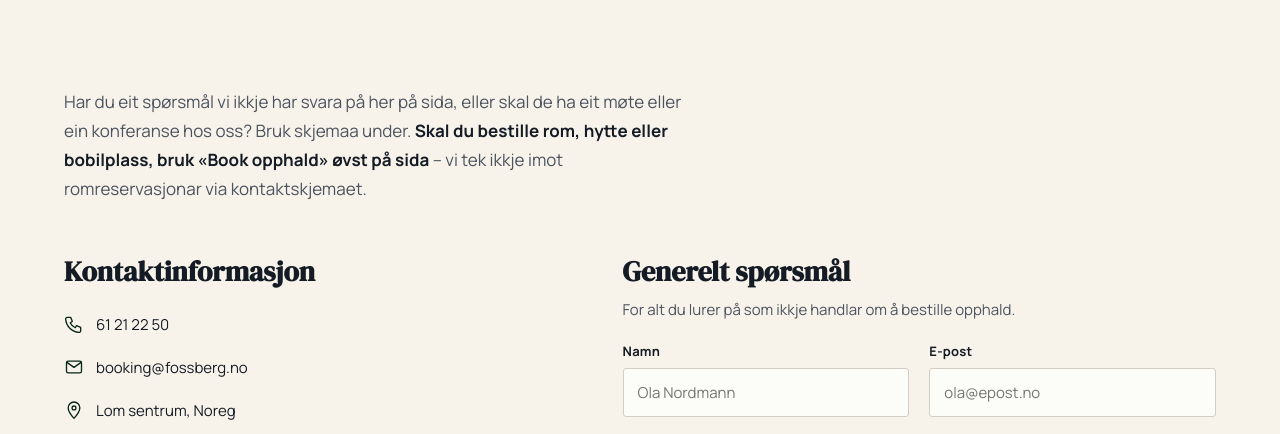
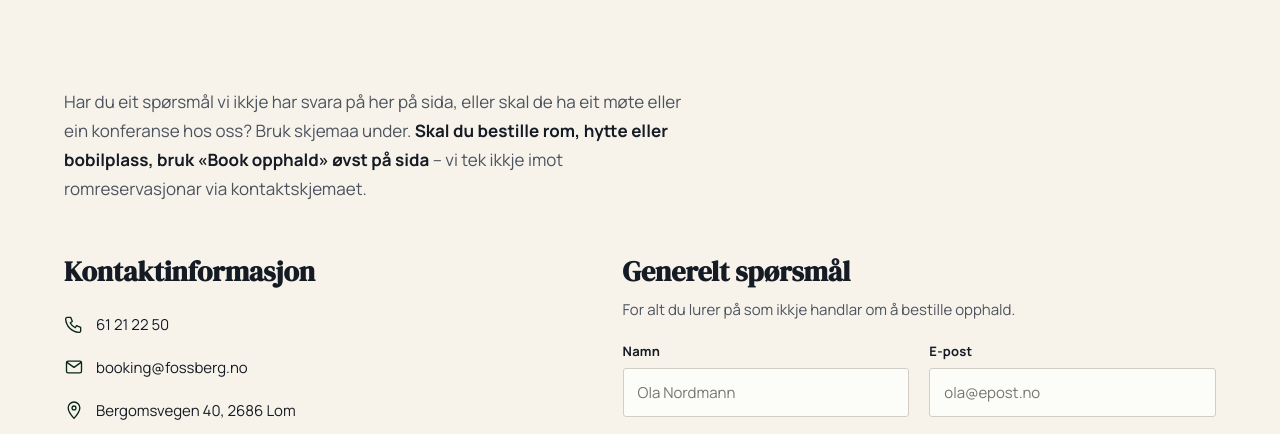
Before and after one commit to Mrexes72/fossberg-redesign, a plain HTML site: page site/kontakt.html in a window 1280 px wide. Shown: the part 472-906 px from the top of the page. Drawn offline with Linux system fonts and the light colour scheme.

Commit message:
Fiks: kontakt.html mangla content.js, så CMS-innhald never vart henta
Alle andre sider inkluderer <script src="assets/content.js" defer>,
men han mangla på kontakt.html sidan denne sida vart laga. Difor
hydrerte aldri hero-tittel eller den delte kontaktinfoen (telefon/
e-post/adresse) frå content.json der, sjølv etter data-cms-hookane
vart lagt til i førre commit.

Co-Authored-By: Claude Sonnet 5 <noreply@anthropic.com>

```diff
--- a/site/kontakt.html
+++ b/site/kontakt.html
@@ -172,5 +172,6 @@
   </div>
 </div>
 
+<script src="assets/content.js" defer></script>
 </body>
 </html>
```
